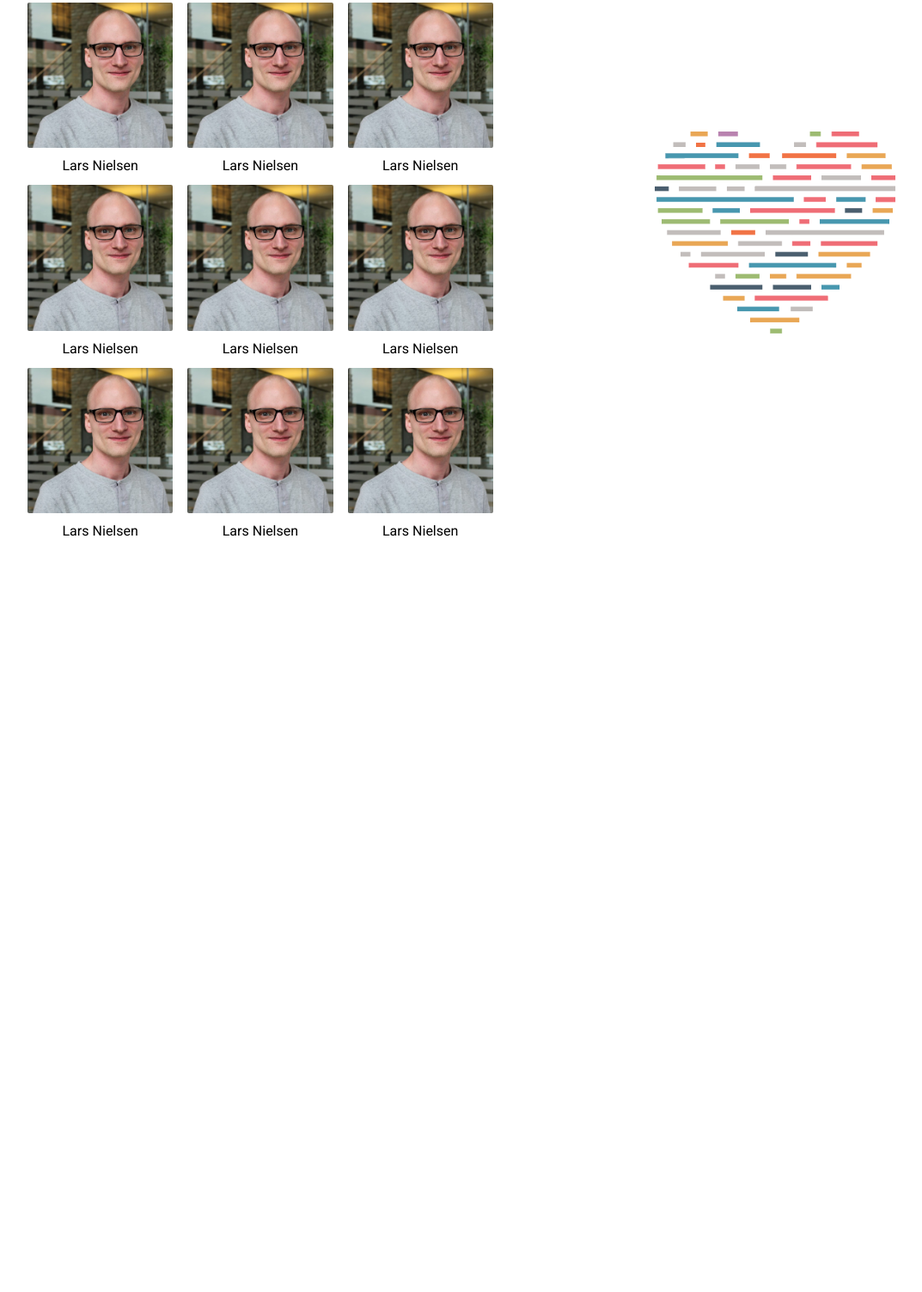
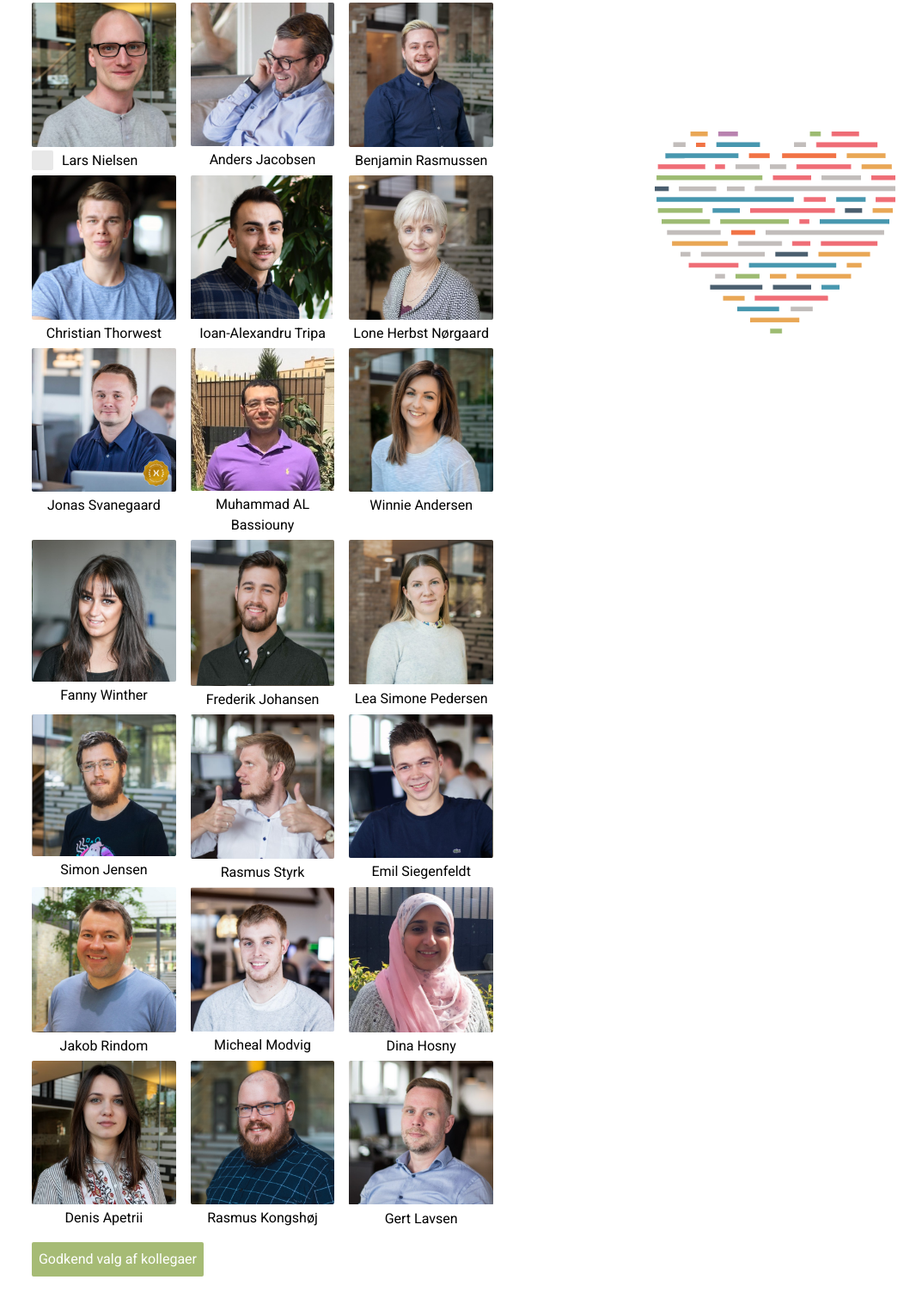
Before and after one commit to Kris48g8/Projekt-5---System, a plain HTML site: page html/kollegaerforside.html in a window 1280 px wide. Shown: the part 289-1792 px from the top of the page at 86% size, without its empty margins (32-1105 px from the left). Before the commit the page ends 929 px from the top, so only its background shows below. Drawn offline with Linux system fonts and the light colour scheme.

Commit message:
Kollega billeder + Rettelser i kollegaforside

```diff
--- a/html/kollegaerforside.html
+++ b/html/kollegaerforside.html
@@ -66,47 +66,98 @@
     <h1>Vælg hvilke kolleger du ønsker at modtage feedback fra.</h1> <br>
     <p class="psporg">du kan vælge op til 3 af dine kolleger som du vil modtage feedback fra.</p> <br>
 
-    <article class="wrapper">
+    <article class="kolwrapper">
         <article class="kolnested">
             <article class="kolvalg">
                 <img src="/images/larsnielsen.PNG" alt="medarbejder" class="kolbilleder">
-                <p class="kolp">Lars Nielsen</p>
+                <input type="checkbox" id="kollega1">
+                <label for="kollega1" class="kollabel">Lars Nielsen</label>
             </article>
             <article class="kolvalg">
-                <img src="/images/larsnielsen.PNG" alt="medarbejder" class="kolbilleder">
-                <p class="kolp">Lars Nielsen</p>
+                <img src="/images/anders.png" alt="medarbejder" class="kolbilleder">
+                <p class="kolp">Anders Jacobsen</p>
             </article>
             <article class="kolvalg">
-                <img src="/images/larsnielsen.PNG" alt="medarbejder" class="kolbilleder">
-                <p class="kolp">Lars Nielsen</p>
+                <img src="/images/benjamin.png" alt="medarbejder" class="kolbilleder">
+                <p class="kolp">Benjamin Rasmussen</p>
             </article>
             <article class="kolvalg">
-                <img src="/images/larsnielsen.PNG" alt="medarbejder" class="kolbilleder">
-                <p class="kolp">Lars Nielsen</p>
+                <img src="/images/Christian.png" alt="medarbejder" class="kolbilleder">
+                <p class="kolp">Christian Thorwest</p>
             </article>
             <article class="kolvalg">
-                <img src="/images/larsnielsen.PNG" alt="medarbejder" class="kolbilleder">
-                <p class="kolp">Lars Nielsen</p>
+                <img src="/images/Ioan.PNG" alt="medarbejder" class="kolbilleder">
+                <p class="kolp">Ioan-Alexandru Tripa</p>
             </article>
             <article class="kolvalg">
-                <img src="/images/larsnielsen.PNG" alt="medarbejder" class="kolbilleder">
-                <p class="kolp">Lars Nielsen</p>
+                <img src="/images/lone.PNG" alt="medarbejder" class="kolbilleder">
+                <p class="kolp">Lone Herbst Nørgaard</p>
             </article>
             <article class="kolvalg">
-                <img src="/images/larsnielsen.PNG" alt="medarbejder" class="kolbilleder">
-                <p class="kolp">Lars Nielsen</p>
+                <img src="/images/jonas.PNG" alt="medarbejder" class="kolbilleder">
+                <p class="kolp">Jonas Svanegaard</p>
             </article>
             <article class="kolvalg">
-                <img src="/images/larsnielsen.PNG" alt="medarbejder" class="kolbilleder">
-                <p class="kolp">Lars Nielsen</p>
+                <img src="/images/muhammad.PNG" alt="medarbejder" class="kolbilleder">
+                <p class="kolp">Muhammad AL Bassiouny</p>
             </article>
             <article class="kolvalg">
-                <img src="/images/larsnielsen.PNG" alt="medarbejder" class="kolbilleder">
-                <p class="kolp">Lars Nielsen</p>
+                <img src="/images/winnie.PNG" alt="medarbejder" class="kolbilleder">
+                <p class="kolp">Winnie Andersen</p>
+            </article><article class="kolvalg">
+                <img src="/images/fanny.PNG" alt="medarbejder" class="kolbilleder">
+                <p class="kolp">Fanny Winther</p>
             </article>
+            <article class="kolvalg">
+                <img src="/images/frederik.PNG" alt="medarbejder" class="kolbilleder">
+                <p class="kolp">Frederik Johansen</p>
+            </article>
+            <article class="kolvalg">
+                <img src="/images/lea.PNG" alt="medarbejder" class="kolbilleder">
+                <p class="kolp">Lea Simone Pedersen</p>
+            </article>
+            <article class="kolvalg">
+                <img src="/images/simon.PNG" alt="medarbejder" class="kolbilleder">
+                <p class="kolp">Simon Jensen</p>
+            </article>
+            <article class="kolvalg">
+                <img src="/images/rasmus.PNG" alt="medarbejder" class="kolbilleder">
+                <p class="kolp">Rasmus Styrk</p>
+            </article>
+            <article class="kolvalg">
+                <img src="/images/emil.PNG" alt="medarbejder" class="kolbilleder">
+                <p class="kolp">Emil Siegenfeldt</p>
+            </article>
+            <article class="kolvalg">
+                <img src="/images/jacob.PNG" alt="medarbejder" class="kolbilleder">
+                <p class="kolp">Jakob Rindom</p>
+            </article>
+            <article class="kolvalg">
+                <img src="/images/micheal.PNG" alt="medarbejder" class="kolbilleder">
+                <p class="kolp">Micheal Modvig</p>
+            </article>
+            <article class="kolvalg">
+                <img src="/images/dina.PNG" alt="medarbejder" class="kolbilleder">
+                <p class="kolp">Dina Hosny</p>
+            </article>
+            <article class="kolvalg">
+                <img src="/images/denis.PNG" alt="medarbejder" class="kolbilleder">
+                <p class="kolp">Denis Apetrii</p>
+            </article>
+            <article class="kolvalg">
+                <img src="/images/rasmusk.PNG" alt="medarbejder" class="kolbilleder">
+                <p class="kolp">Rasmus Kongshøj</p>
+            </article>
+            <article class="kolvalg">
+                <img src="/images/gert.PNG" alt="medarbejder" class="kolbilleder">
+                <p class="kolp">Gert Lavsen</p>
+            </article>
+            <form method="get" action="/html/anders-jacobsen.html">
+                <button class="btn-kol" type="submit" >Godkend valg af kollegaer</button>
+            </form>
         </article>
-        <article class="right">
+        <article class="kolright">
             <img src="/images/Hjerte_ub.png" alt="hjerte" class="sporgeskemaimg">
         </article>
-    </article>
+    </article><br>
 </section>
--- a/style/css.css
+++ b/style/css.css
@@ -456,12 +456,6 @@ h4{
     grid-template-rows: auto;
     grid-column-gap: 2%;
 }
-.kolnested{
-    display: grid;
-    grid-template-columns: repeat(3,30%);
-    grid-template-rows: auto;
-    grid-column-gap: 3%
-}
 
 .left{
 }
@@ -517,12 +511,12 @@ input[type=checkbox] + label:before {
     width: 25px;
     height: 20px;
     text-align: center;
-    padding-top: 3px;
+    padding-bottom: 3px;
     border-radius: 2px;
     color: transparent;
     background-color: #e8e8e8;
     transition: .2s;
-    margin-left: 10px;
+    margin-right: 10px;
 }
 
 input[type=checkbox]:checked + label:before{
@@ -589,18 +583,52 @@ input[type=checkbox] + label:active:before{
 
 .kolbilleder{
     width: 100%;
-    margin-bottom: 5px;
     border-radius: 2px;
 }
 .kolp{
-    margin-bottom: 10px;
     text-align: center;
 }
+.kolright{
+    text-align: center;
+}
+.kolvalg{
+    background-color: #fff;
+    border-radius: 2px;
+    margin-bottom: 5px;
+}
 
+.kolwrapper{
+    display: grid;
+    grid-template-columns: repeat(2,49%);
+    grid-template-rows: auto;
+    grid-column-gap: 2%;
 
+}
+.kolnested{
+    display: grid;
+    grid-template-columns: repeat(3,30%);
+    grid-template-rows: auto;
+    grid-column-gap: 3%;
+    margin-left: 5px;
+}
 
+.btn-kol{
+    text-align: center;
+    height: 40px;
+    width: 200px;
+    background-color: #A6BB75;
+    font-family: "heebo";
+    font-weight: 400;
+    font-size: 16px;
+    color: #ffffff;
+    border-radius: 2px;
+    border: 0px;
+    margin-top: 10px;
+}
 
-
+.kollabel{
+    font-family: "heebo", sans-serif;
+}
 
 
 
@@ -732,10 +760,9 @@ input[type=checkbox] + label:active:before{
     position: relative;
 }
 
-
-.topnav-two #myLinks {
-  display: none;
-}
+    .topnav-two #myLinks {
+    display: none;
+    }
 
 .topnav-two a {
   color: white;
@@ -756,7 +783,11 @@ input[type=checkbox] + label:active:before{
   top: 0;
 
 }
-
+.kolwrapper{
+        display: grid;
+        grid-template-columns: repeat(1,100%);
+        grid-template-rows: auto;
+    }
 
 .active {
   background-color: #4CAF50;
```
Also changed, not shown: images/Ioan.PNG (added), images/denis.PNG (added), images/dina.PNG (added), images/emil.PNG (added), images/fanny.PNG (added), images/frederik.PNG (added), images/gert.PNG (added), images/jacob.PNG (added), images/jonas.PNG (added), images/lea.PNG (added), images/lone.PNG (added), images/micheal.PNG (added), images/muhammad.PNG (added), images/rasmus.PNG (added), 3 more files.
